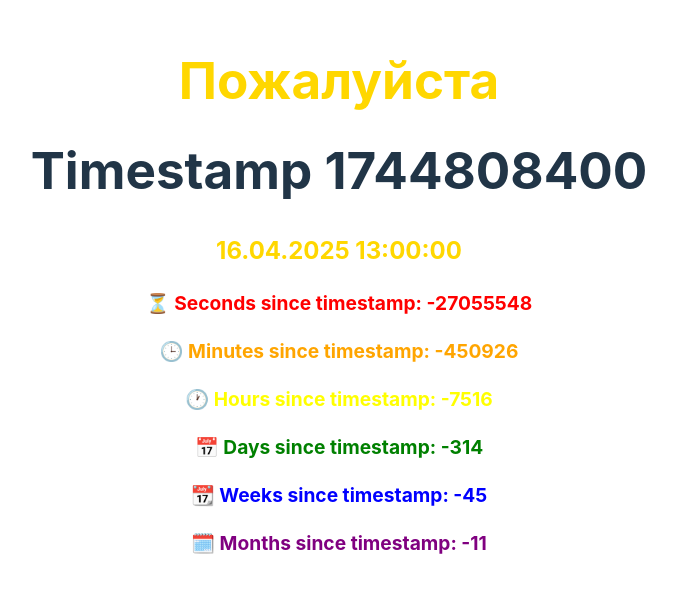
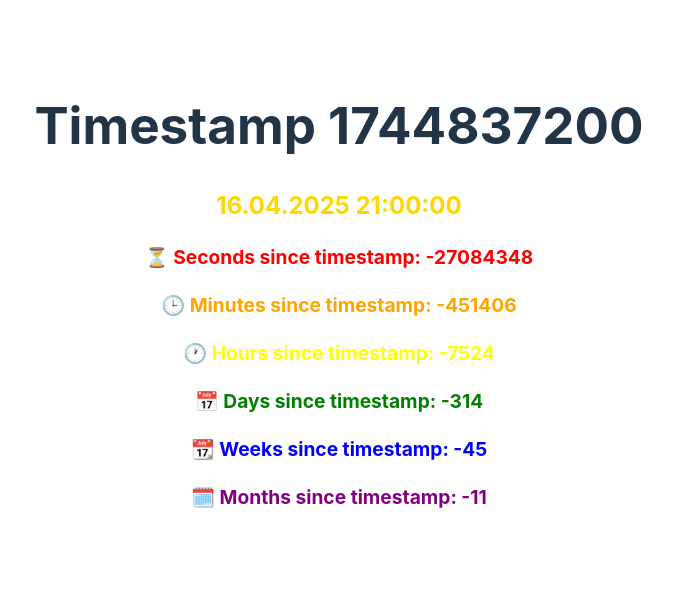
Before and after one commit to sashayio/timestmap, a Preact app: page / in a window 1280 px wide. Shown: the part 103-696 px from the top of the page, without its empty margins (301-977 px from the left). Built offline with nearby package versions, Linux system fonts and the light colour scheme.

Commit message:
nezachto

```diff
--- a/src/app.tsx
+++ b/src/app.tsx
@@ -1,12 +1,11 @@
 import './app.css'
 import TimeSinceTimestamp from './timestamp'
 
-const timestamp = 1744808400;
+const timestamp = 1744837200;
 
 export function App() {
   return (
     <>
-      <h1 style={{color: 'gold'}}>Пожалуйста</h1>
       <h1>Timestamp {timestamp}</h1>
       <TimeSinceTimestamp timestamp={timestamp} />
     </>
```
